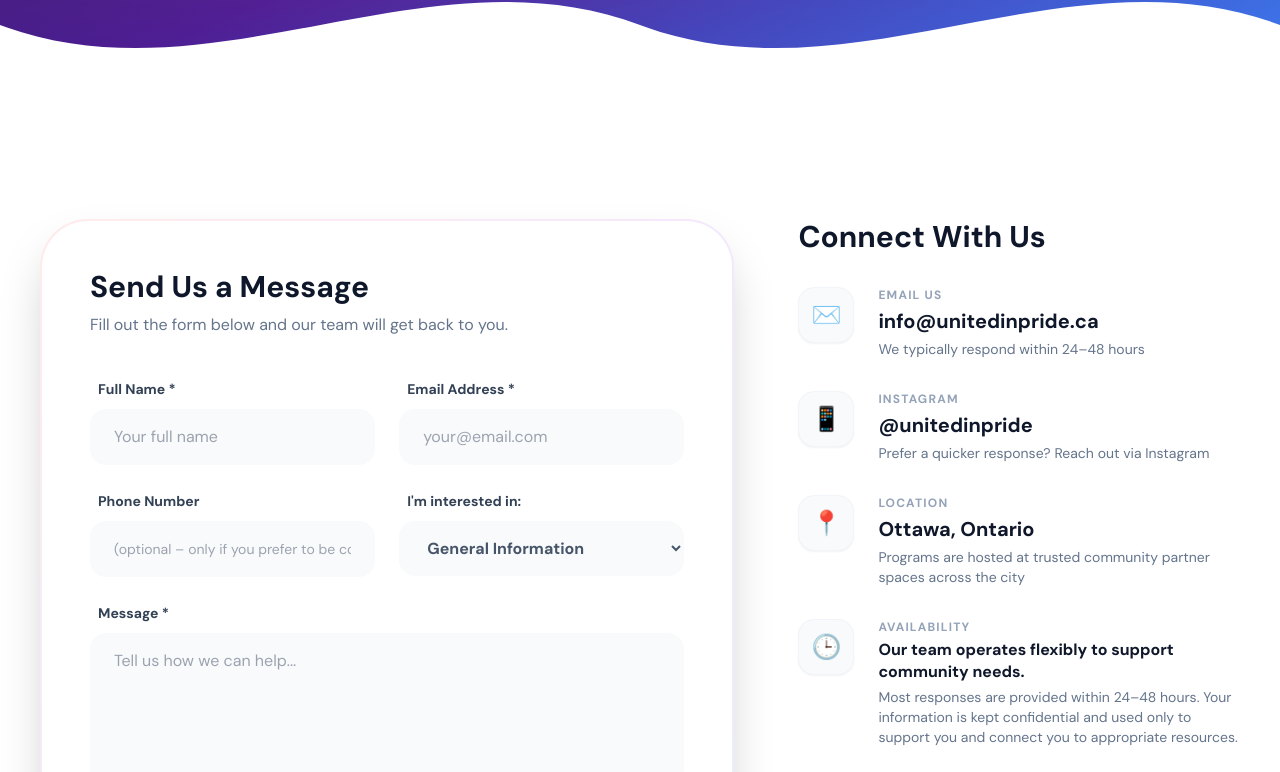
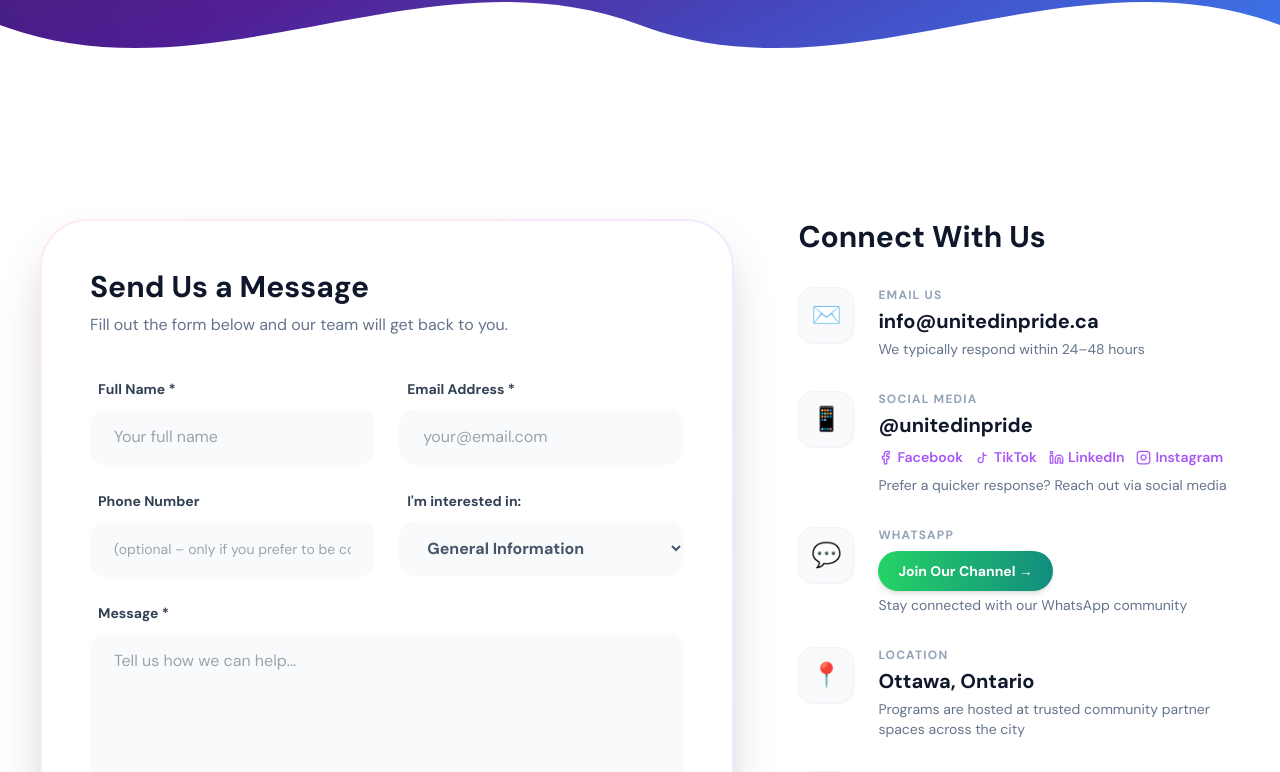
Before and after one commit to CloudGenZ-Admin/UIP, a React (Vite) app: page /contact in a window 1280 px wide. Shown: the part 481-1253 px from the top of the page. Built offline with nearby package versions, Linux system fonts and the light colour scheme.

Commit message:
Updated contact section with all social media info

```diff
--- a/src/components/contact/ContactMain.jsx
+++ b/src/components/contact/ContactMain.jsx
@@ -225,7 +225,34 @@
             <h2 className="text-3xl font-black text-slate-900 mb-8">Connect With Us</h2>
             <div className="space-y-8">
               <ContactBlock icon="✉️" title="Email Us" detail="info@unitedinpride.ca" sub="We typically respond within 24–48 hours" />
-              <ContactBlock icon="📱" title="Instagram" detail="@unitedinpride" sub="Prefer a quicker response? Reach out via Instagram" />
+              <div className="flex gap-6">
+                <div className="w-14 h-14 rounded-2xl bg-slate-50 border border-slate-100 flex items-center justify-center text-2xl shrink-0 shadow-sm">
+                  📱
+                </div>
+                <div>
+                  <h4 className="font-bold text-slate-400 text-xs uppercase tracking-widest mb-1">Social Media</h4>
+                  <p className="text-xl font-black text-slate-900 mb-2">@unitedinpride</p>
+                  <div className="flex flex-wrap gap-3 mb-2">
+                    <a href="https://www.facebook.com/people/United-in-Pride/61579117565491/?mibextid=wwXIfr&rdid=yKDvw6J1FEk8NY4q&share_url=https%3A%2F%2Fwww.facebook.com%2Fshare%2F19nM1NbmSt%2F%3Fmibextid%3DwwXIfr" target="_blank" rel="noopener noreferrer" className="text-sm font-semibold text-[#A855F7] hover:underline flex items-center gap-1"><Facebook size={15} /> Facebook</a>
+                    <a href="https://www.tiktok.com/@unitedinpride1?_t=ZS-8yhxvJbUwYi&_r=1" target="_blank" rel="noopener noreferrer" className="text-sm font-semibold text-[#A855F7] hover:underline flex items-center gap-1">
+                      <svg width="15" height="15" viewBox="0 0 24 24" fill="none" stroke="currentColor" strokeWidth="2" strokeLinecap="round" strokeLinejoin="round"><path d="M9 12a4 4 0 1 0 4 4V4a5 5 0 0 0 5 5" /></svg> TikTok
+                    </a>
+                    <a href="https://www.linkedin.com/company/youpride/" target="_blank" rel="noopener noreferrer" className="text-sm font-semibold text-[#A855F7] hover:underline flex items-center gap-1"><Linkedin size={15} /> LinkedIn</a>
+                    <a href="https://www.instagram.com/unite_in_pride?igsh=Z3VtdjJsaTB5ZTR3&utm_source=qr" target="_blank" rel="noopener noreferrer" className="text-sm font-semibold text-[#A855F7] hover:underline flex items-center gap-1"><Instagram size={15} /> Instagram</a>
+                  </div>
+                  <p className="text-sm text-slate-500">Prefer a quicker response? Reach out via social media</p>
+                </div>
+              </div>
+              <div className="flex gap-6">
+                <div className="w-14 h-14 rounded-2xl bg-slate-50 border border-slate-100 flex items-center justify-center text-2xl shrink-0 shadow-sm">
+                  💬
+                </div>
+                <div>
+                  <h4 className="font-bold text-slate-400 text-xs uppercase tracking-widest mb-1">WhatsApp</h4>
+                  <a href="https://whatsapp.com/channel/0029VbC7CIMJpe8eQBfVNN3K" target="_blank" rel="noopener noreferrer" className="inline-block mt-1 px-5 py-2.5 bg-gradient-to-r from-[#25D366] to-[#128C7E] text-white font-bold text-sm rounded-full shadow-md hover:shadow-lg hover:-translate-y-0.5 transition-all">Join Our Channel →</a>
+                  <p className="text-sm text-slate-500 mt-1">Stay connected with our WhatsApp community</p>
+                </div>
+              </div>
               <ContactBlock icon="📍" title="Location" detail="Ottawa, Ontario" sub="Programs are hosted at trusted community partner spaces across the city" />
 
               {/* Added Office Hours Here */}
```
